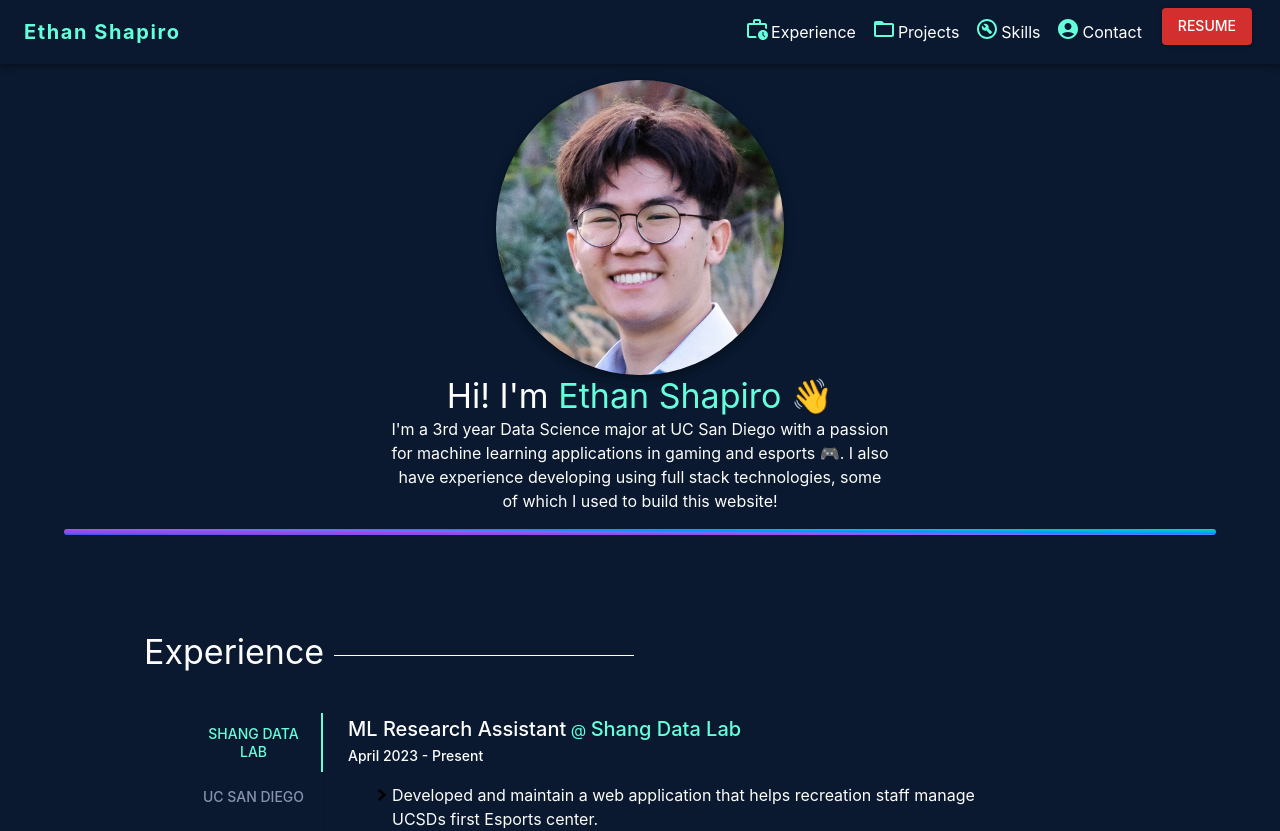
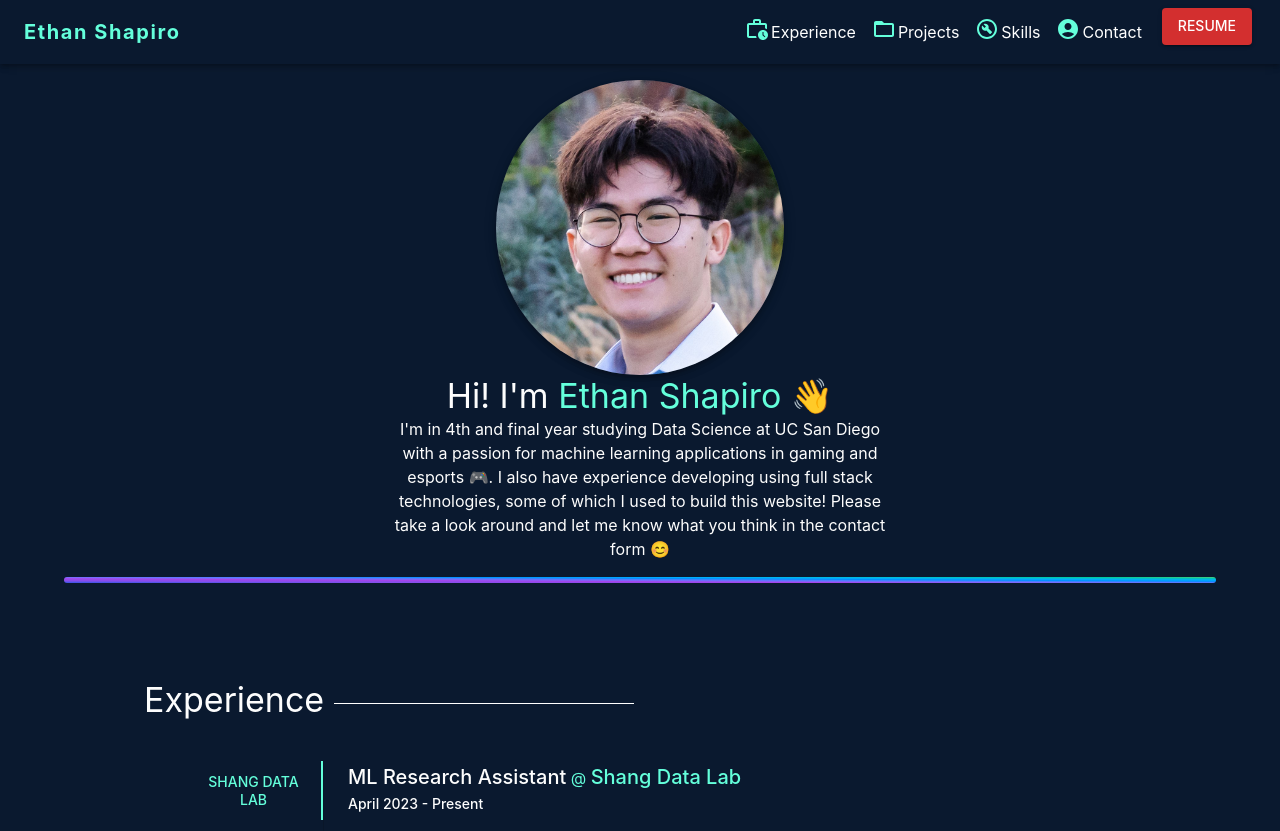
Before and after one commit to Ethan-Shapiro/Website_v1, a React (Create React App) app: page / in a window 1280 px wide. Shown: the top 831 px of the page. Built offline with nearby package versions, Linux system fonts and the light colour scheme.

Commit message:
Updated about for my fourth year

```diff
--- a/src/components/body/about/About.js
+++ b/src/components/body/about/About.js
@@ -40,10 +40,11 @@ const About = () => {
           {"Ethan Shapiro 👋"}
         </Typography>
         <Typography variant="body1" sx={{ maxWidth: "500px" }}>
-          I'm a 3rd year Data Science major at UC San Diego with a passion for
-          machine learning applications in gaming and esports 🎮. I also have
-          experience developing using full stack technologies, some of which I
-          used to build this website!
+          I'm in 4th and final year studying Data Science at UC San Diego with a
+          passion for machine learning applications in gaming and esports 🎮. I
+          also have experience developing using full stack technologies, some of
+          which I used to build this website! Please take a look around and let
+          me know what you think in the contact form 😊
         </Typography>
       </Grid>
     </Grid>
```
